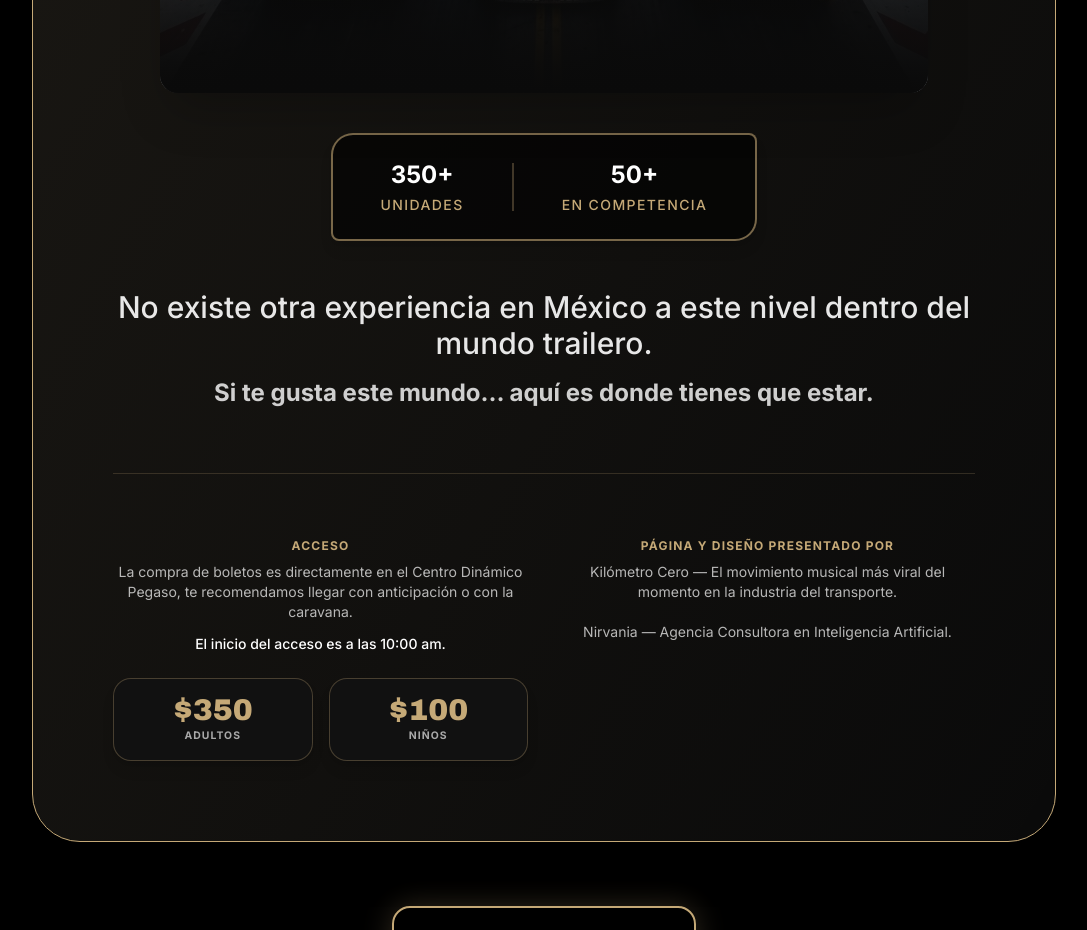
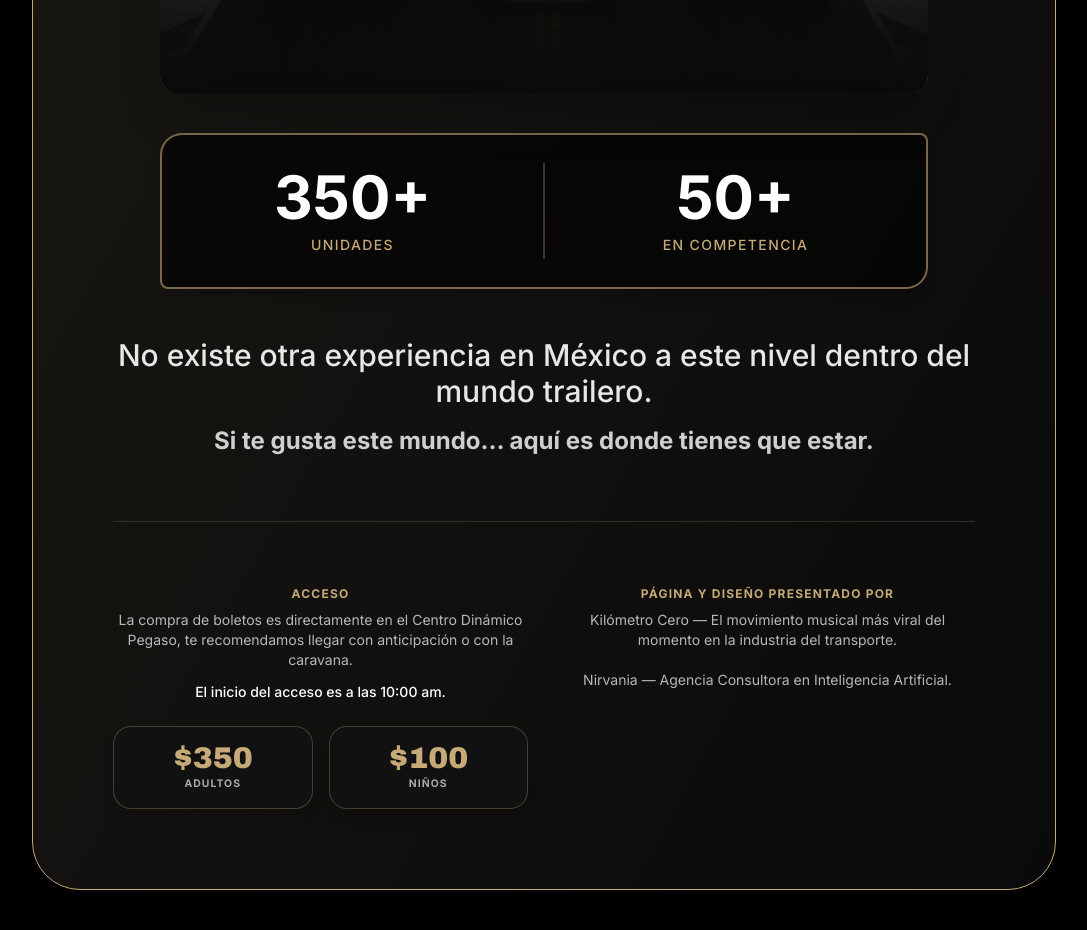
Before and after one commit to IAGGDEV/TruckFestLanding_V1, a Next.js app: page / in a window 1280 px wide. Shown: the part 3640-4570 px from the top of the page, without its empty margins (96-1183 px from the left). Built offline with nearby package versions, Linux system fonts and the light colour scheme.

Commit message:
style: expand stats box to full image width with larger numbers

```diff
--- a/src/app/page.tsx
+++ b/src/app/page.tsx
@@ -146,10 +146,16 @@ export default function Home() {
               <div className="absolute inset-x-0 bottom-0 h-1/3 bg-gradient-to-t from-[#0a0a0a] to-transparent pointer-events-none"></div>
             </div>
 
-            <div className="inline-flex flex-col sm:flex-row justify-center items-center gap-8 sm:gap-12 font-bold text-xl md:text-2xl mb-12 border-2 border-[#c5a977]/60 rounded-tl-3xl rounded-br-3xl rounded-tr-md rounded-bl-md p-6 md:px-12 bg-black/60 shadow-lg">
-              <div className="text-white text-center">350+ <span className="text-[#c5a977] block text-xs md:text-sm font-medium mt-1 uppercase tracking-widest">Unidades</span></div>
-              <div className="w-12 h-[2px] sm:w-[2px] sm:h-12 bg-[#c5a977]/30"></div>
-              <div className="text-white text-center">50+ <span className="text-[#c5a977] block text-xs md:text-sm font-medium mt-1 uppercase tracking-widest">En competencia</span></div>
+            <div className="w-full max-w-3xl mx-auto flex flex-col sm:flex-row justify-center items-center gap-0 font-bold mb-12 border-2 border-[#c5a977]/60 rounded-tl-3xl rounded-br-3xl rounded-tr-md rounded-bl-md bg-black/60 shadow-lg overflow-hidden">
+              <div className="flex-1 flex flex-col items-center justify-center py-8 px-6">
+                <span className="text-5xl md:text-6xl text-white">350+</span>
+                <span className="text-[#c5a977] text-xs md:text-sm font-medium mt-2 uppercase tracking-widest">Unidades</span>
+              </div>
+              <div className="w-full sm:w-[2px] h-[2px] sm:h-24 bg-[#c5a977]/30"></div>
+              <div className="flex-1 flex flex-col items-center justify-center py-8 px-6">
+                <span className="text-5xl md:text-6xl text-white">50+</span>
+                <span className="text-[#c5a977] text-xs md:text-sm font-medium mt-2 uppercase tracking-widest">En competencia</span>
+              </div>
             </div>
             <p className="text-2xl md:text-3xl font-medium text-white/90">
               No existe otra experiencia en México a este nivel dentro del mundo trailero.
```
